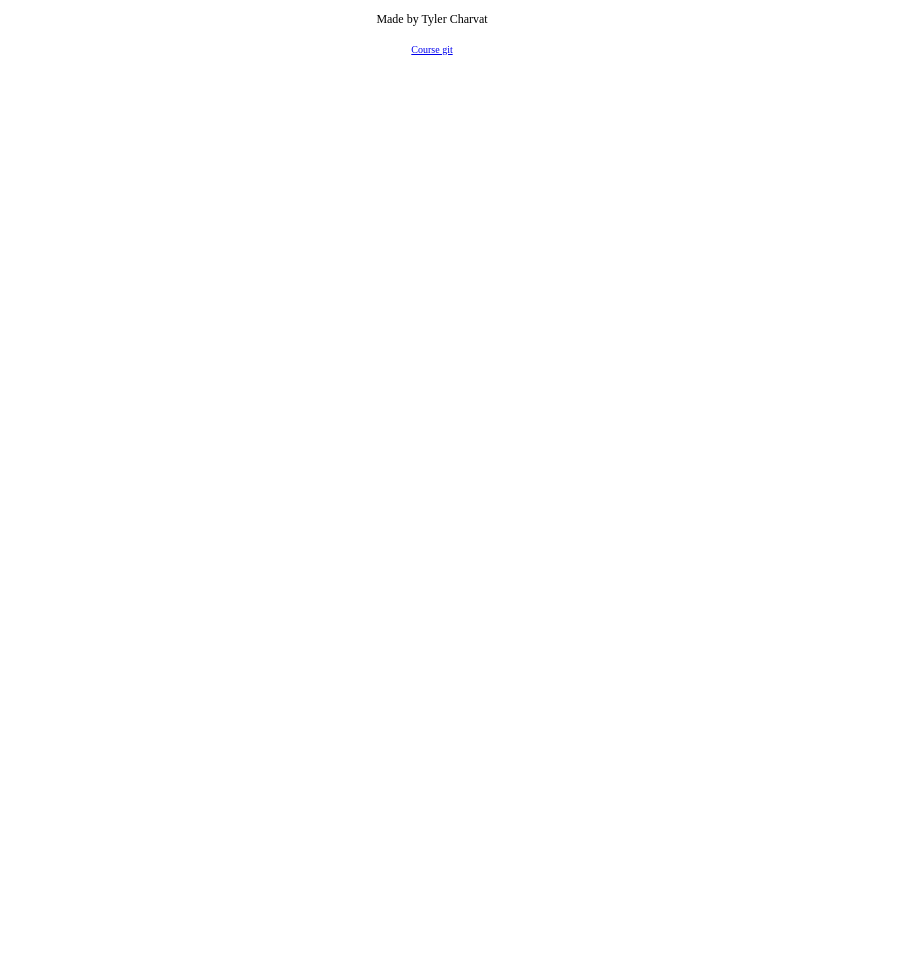
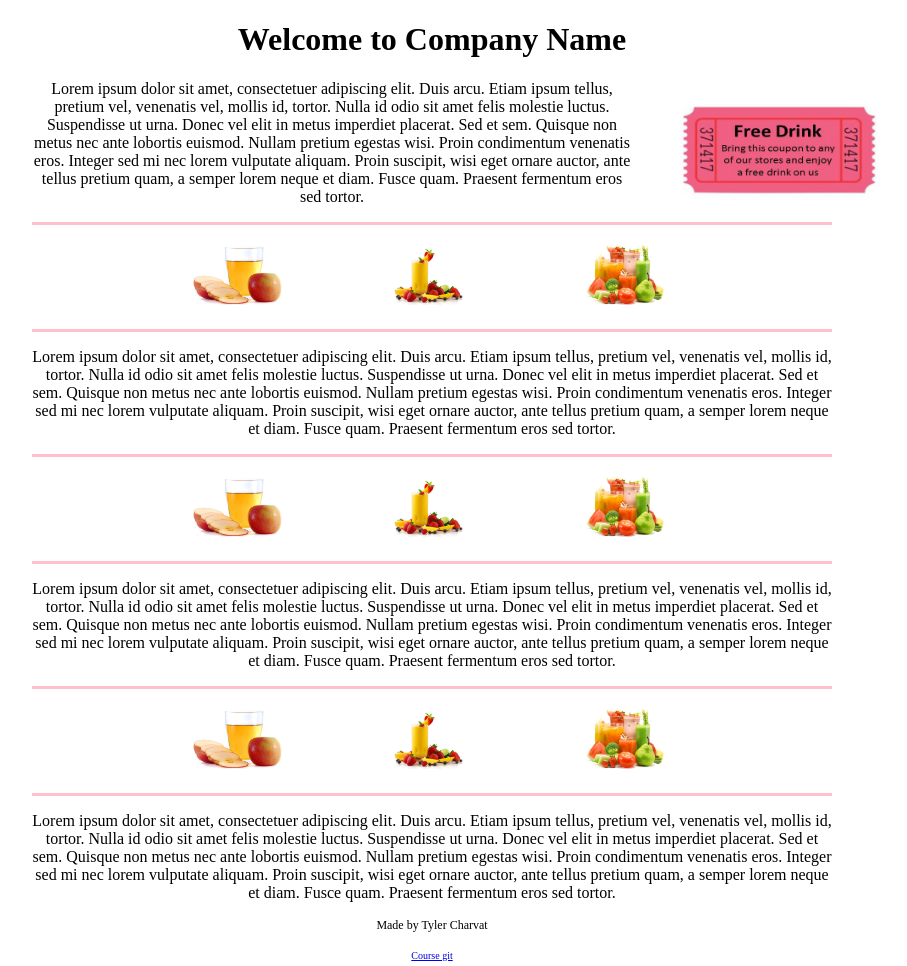
Before and after one commit to theoofman/cty, a plain HTML site: page Advanced Web Design/Assignment 6/index.html in a window 1280 px wide. Shown: the whole page, without its empty margins (208-1115 px from the left). Before the commit the page ends 800 px from the top, so only its background shows below. Drawn offline with Linux system fonts and the light colour scheme.

Commit message:
Assignment 6

```diff
--- a/Advanced Web Design/Assignment 6/index.html
+++ b/Advanced Web Design/Assignment 6/index.html
@@ -5,9 +5,32 @@
         <title>Jonnie's Jumpin' Juice</title>
     </head>
     <body>
-    </body>
-    <footer>
+        <div id="container">
+            <h1>Welcome to Company Name</h1>
+            <p class="paragraph" id="paragraph1">Lorem ipsum dolor sit amet, consectetuer adipiscing elit. Duis arcu. Etiam ipsum tellus, pretium vel, venenatis vel, mollis id, tortor. Nulla id odio sit amet felis molestie luctus. Suspendisse ut urna. Donec vel elit in metus imperdiet placerat. Sed et sem. Quisque non metus nec ante lobortis euismod. Nullam pretium egestas wisi. Proin condimentum venenatis eros. Integer sed mi nec lorem vulputate aliquam. Proin suscipit, wisi eget ornare auctor, ante tellus pretium quam, a semper lorem neque et diam. Fusce quam. Praesent fermentum eros sed tortor.</p>
+            <img id="ticket" src="Assets/DrinkTicket.jpg">
+            <div class="fruit">
+                <img src="Assets/applejuice300x200.jpg">
+                <img src="Assets/berrymadness300x200.jpg">
+                <img src="Assets/fruitsandjuices300x200.jpg">
+            </div>
+            <p class="paragraph">Lorem ipsum dolor sit amet, consectetuer adipiscing elit. Duis arcu. Etiam ipsum tellus, pretium vel, venenatis vel, mollis id, tortor. Nulla id odio sit amet felis molestie luctus. Suspendisse ut urna. Donec vel elit in metus imperdiet placerat. Sed et sem. Quisque non metus nec ante lobortis euismod. Nullam pretium egestas wisi. Proin condimentum venenatis eros. Integer sed mi nec lorem vulputate aliquam. Proin suscipit, wisi eget ornare auctor, ante tellus pretium quam, a semper lorem neque et diam. Fusce quam. Praesent fermentum eros sed tortor.</p>
+            <div class="fruit">
+                <img src="Assets/applejuice300x200.jpg">
+                <img src="Assets/berrymadness300x200.jpg">
+                <img src="Assets/fruitsandjuices300x200.jpg">
+            </div>
+            <p class="paragraph">Lorem ipsum dolor sit amet, consectetuer adipiscing elit. Duis arcu. Etiam ipsum tellus, pretium vel, venenatis vel, mollis id, tortor. Nulla id odio sit amet felis molestie luctus. Suspendisse ut urna. Donec vel elit in metus imperdiet placerat. Sed et sem. Quisque non metus nec ante lobortis euismod. Nullam pretium egestas wisi. Proin condimentum venenatis eros. Integer sed mi nec lorem vulputate aliquam. Proin suscipit, wisi eget ornare auctor, ante tellus pretium quam, a semper lorem neque et diam. Fusce quam. Praesent fermentum eros sed tortor.</p>
+            <div class="fruit">
+                <img src="Assets/applejuice300x200.jpg">
+                <img src="Assets/berrymadness300x200.jpg">
+                <img src="Assets/fruitsandjuices300x200.jpg">
+            </div>
+            <p class="paragraph">Lorem ipsum dolor sit amet, consectetuer adipiscing elit. Duis arcu. Etiam ipsum tellus, pretium vel, venenatis vel, mollis id, tortor. Nulla id odio sit amet felis molestie luctus. Suspendisse ut urna. Donec vel elit in metus imperdiet placerat. Sed et sem. Quisque non metus nec ante lobortis euismod. Nullam pretium egestas wisi. Proin condimentum venenatis eros. Integer sed mi nec lorem vulputate aliquam. Proin suscipit, wisi eget ornare auctor, ante tellus pretium quam, a semper lorem neque et diam. Fusce quam. Praesent fermentum eros sed tortor.</p>
+            <footer>
             <p>Made by Tyler Charvat</p>
             <a href="https://github.com/theoofman/cty/tree/main/Advanced%20Web%20Design" target="_blank">Course git</a>
-	</footer>
+            </footer>
+        </div>
+    </body>
 </html>
--- a/Advanced Web Design/Assignment 6/style.css
+++ b/Advanced Web Design/Assignment 6/style.css
@@ -1,3 +1,34 @@
+#container{
+    max-width:800px;
+    margin:auto;
+    text-align: center;
+}
+#paragraph1{
+    width:600px;
+}
+.paragraph{
+    width:800px;
+}
+.fruit img{
+    width:90px;
+    height:60px;
+    padding-right: 50px;
+    padding-left: 50px;
+    padding-top: 20px;
+    padding-bottom: 20px;
+}
+.fruit{
+    border-top: solid pink;
+    border-bottom: solid pink;
+}
+#ticket{
+    position:fixed;
+    text-align: left;
+    right:15%;
+    top:100px;
+    width:200px;
+    height:100px;
+}
 footer{
     text-align: center;
 }
```
Also changed, not shown: Advanced Web Design/Assignment 6/Assets/DrinkTicket.jpg (added), Advanced Web Design/Assignment 6/Assets/applejuice300x200.jpg (added), Advanced Web Design/Assignment 6/Assets/berrymadness300x200.jpg (added), Advanced Web Design/Assignment 6/Assets/fruitsandjuices300x200.jpg (added).
